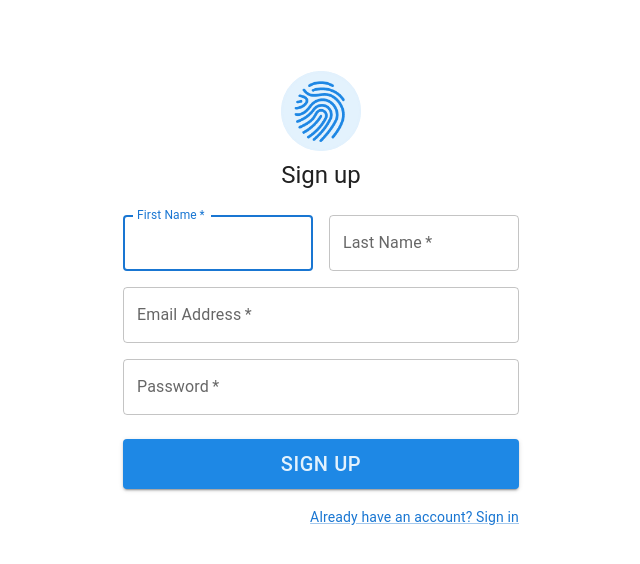
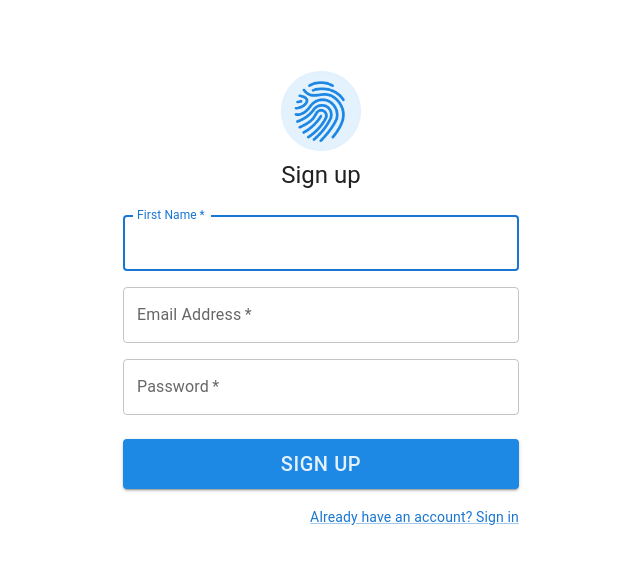
Before and after one commit to athul-22/todo-mernstack, a React (Vite) app in the folder frontend/: page /register in a window 1280 px wide. Shown: the top 564 px of the page, without its empty margins (319-959 px from the left). Built offline with nearby package versions, Linux system fonts and the light colour scheme.

Commit message:
register

```diff
--- a/frontend/src/components/auth/Register.jsx
+++ b/frontend/src/components/auth/Register.jsx
@@ -5,6 +5,8 @@ import TextField from "@mui/material/TextField";
 import Link from "@mui/material/Link";
 import Grid from "@mui/material/Grid";
 import Box from "@mui/material/Box";
+import toast from 'react-hot-toast';
+import axios from 'axios'
 // import LockOutlinedIcon from "@mui/icons-material/LockOutlined";
 import Typography from "@mui/material/Typography";
 import Container from "@mui/material/Container";
@@ -15,13 +17,22 @@ import fingerprint from './fingerprint.gif'
 const defaultTheme = createTheme();
 
 export default function SignIn() {
-  const handleSubmit = () => {
-    // event.preventDefault();
-    // const data = new FormData(event.currentTarget);
-    // console.log({
-    //   email: data.get('email'),
-    //   password: data.get('password'),
-    // });
+
+  const register = async(e) => {
+    e.preventDefault();
+    const user = {
+        name: e.target.name.value,
+        email: e.target.email.value,
+        password: e.target.password.value
+    };
+
+    try{
+        await axios.post('/api/auth/register',user);
+        toast.success('Account created successfully');
+    }catch(error){
+        console.log(error);
+        toast.error('Something went wrong')
+    }
   };
 
   return (
@@ -67,11 +78,11 @@ export default function SignIn() {
             <Box
               component="form"
               noValidate
-              onSubmit={handleSubmit}
+              onSubmit={register}
               sx={{ mt: 3 }}
             >
               <Grid container spacing={2}>
-                <Grid item xs={12} sm={6}>
+                {/* <Grid item xs={12} sm={6}>
                   <TextField
                     autoComplete="given-name"
                     name="firstName"
@@ -90,6 +101,17 @@ export default function SignIn() {
                     label="Last Name"
                     name="lastName"
                     autoComplete="family-name"
+                  />
+                </Grid> */}
+                <Grid item xs={12}>
+                  <TextField
+                    autoComplete="given-name"
+                    name="name"
+                    required
+                    fullWidth
+                    id="firstName"
+                    label="First Name"
+                    autoFocus
                   />
                 </Grid>
                 <Grid item xs={12}>
@@ -118,6 +140,7 @@ export default function SignIn() {
                 type="submit"
                 fullWidth
                 variant="contained"
+                onSubmit={register}
                 sx={{
                   mt: 3,
                   mb: 2,
--- a/frontend/vite.config.js
+++ b/frontend/vite.config.js
@@ -4,11 +4,11 @@ import react from '@vitejs/plugin-react-swc'
 // https://vitejs.dev/config/
 export default defineConfig({
   plugins: [react()],
-  server : {
+  server: {
     proxy: {
-      '/api' :{
-        targer:'http://localhost:8000'
-      }
-    }
-  }
-})
+      '/api': {
+        target: 'http://localhost:8000',
+      },
+    },
+  },
+});
```
Also changed, not shown: frontend/src/components/icons/Github.jsx (deleted, +0 -10 lines).
